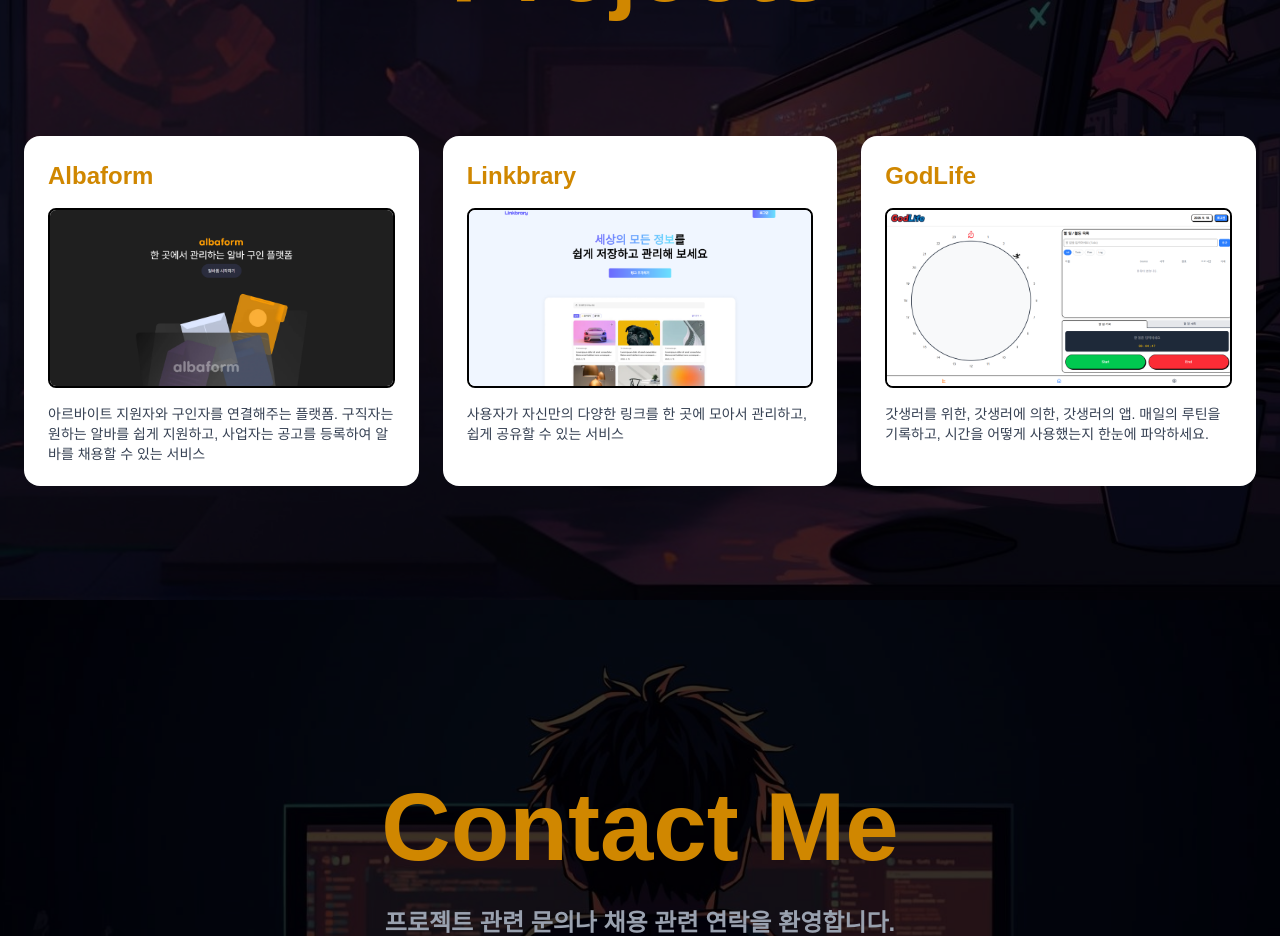
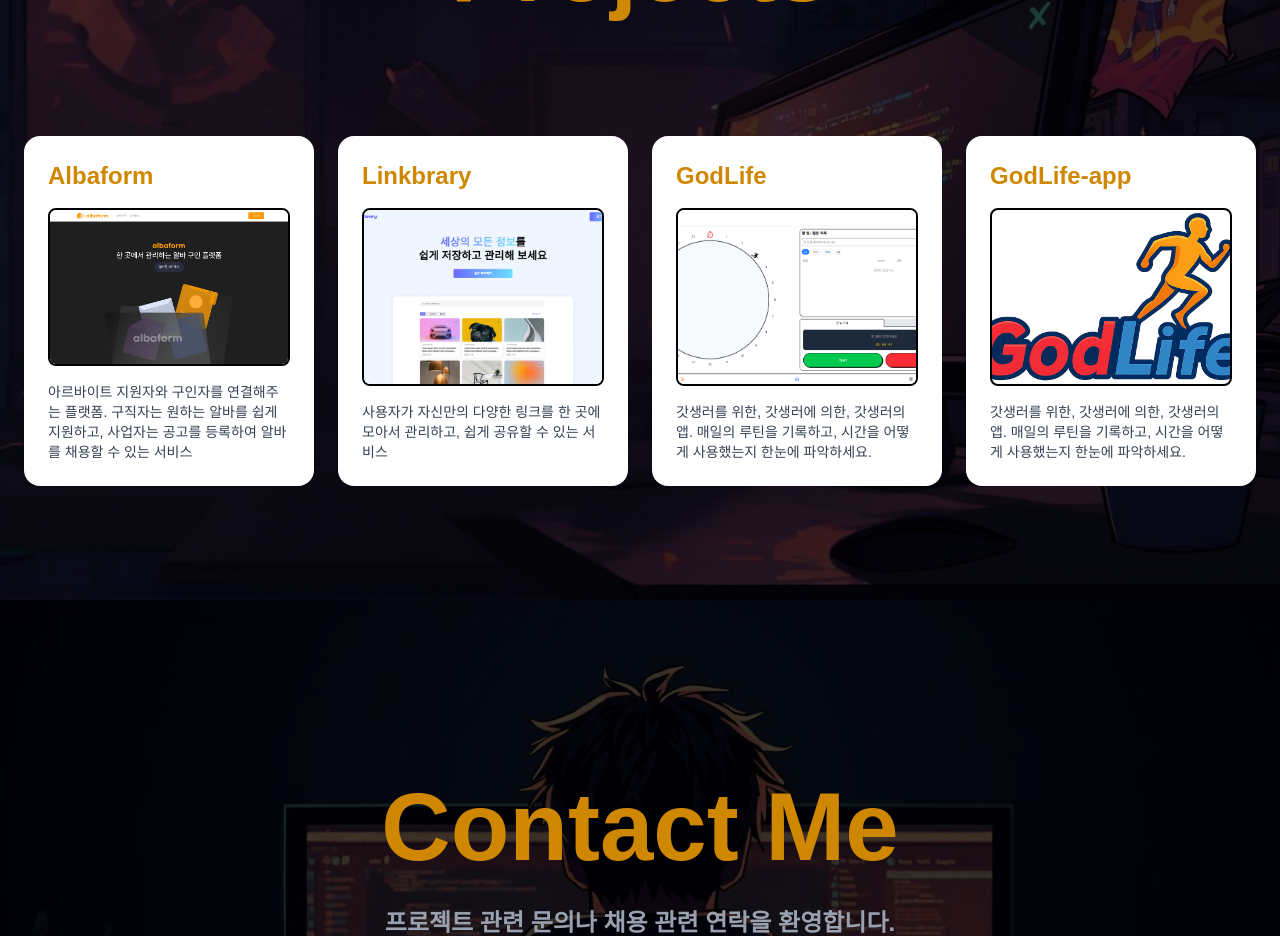
Before and after one commit to venise5224/PortFolio, a Next.js app: page / in a window 1280 px wide. Shown: the part 1800-2736 px from the top of the page. Built offline with nearby package versions, Linux system fonts and the light colour scheme.

Commit message:
feat: GodLife-app 프로젝트 추가

```diff
--- a/next.config.ts
+++ b/next.config.ts
@@ -3,7 +3,11 @@ import { NextConfig } from "next";
 const nextConfig: NextConfig = {
   reactStrictMode: true,
   images: {
-    domains: ["opengraph.githubassets.com", "linkbrary-sooty.vercel.app"],
+    domains: [
+      "opengraph.githubassets.com",
+      "linkbrary-sooty.vercel.app",
+      "expo.dev",
+    ],
   },
 };
 
--- a/src/components/Project.tsx
+++ b/src/components/Project.tsx
@@ -44,7 +44,7 @@ const Project = () => {
     {
       title: "GodLife",
       type: "개인",
-      period: "2025.08 ~ 2024.09",
+      period: "2025.08 ~ 2025.09",
       description:
         "갓생러를 위한, 갓생러에 의한, 갓생러의 앱. 매일의 루틴을 기록하고, 시간을 어떻게 사용했는지 한눈에 파악하세요.",
       imageUrl: "/images/GodLife_Thumbnail.png",
@@ -57,6 +57,22 @@ const Project = () => {
         "Firebase Authentication 연동 → 이메일/비밀번호 및 Google 간편 로그인 기능 구현으로 UX 개선",
         "모바일 환경 대응을 위해 767px 이하에서 탭 기반 반응형 레이아웃 설계 → 전 기능 접근 가능",
         "활동 계획과 기록을 시각화한 타임라인 UI 설계 → 사용자 몰입도 향상 및 일과 기록 흐름 개선",
+      ],
+    },
+    {
+      title: "GodLife-app",
+      type: "개인",
+      period: "2025.09 ~ 2025.10",
+      description:
+        "갓생러를 위한, 갓생러에 의한, 갓생러의 앱. 매일의 루틴을 기록하고, 시간을 어떻게 사용했는지 한눈에 파악하세요.",
+      imageUrl: "/images/GodLifeLogo.png",
+      qrCode: "/images/GodLife-app-QR.png",
+      githubUrl: "https://github.com/venise5224/GodLife-app",
+      techStack: ["React Native (Expo)", "TypeScript", "Tailwind", "Zustand"],
+      troubles: [
+        "웹의 시맨틱 태그를 사용할 수 없어, RN 컴포넌트로 View, Text 등 재작성",
+        "Next.js의 라우팅 구조를 그대로 사용할 수 없어, React Navigation (Stack, Tab) 도입",
+        "웹처럼 스타일링을 위해 Tailwind RN 도입",
       ],
     },
   ];
--- a/src/components/modal/ProjectModal.tsx
+++ b/src/components/modal/ProjectModal.tsx
@@ -51,6 +51,26 @@ const ProjectModal = ({ project, onClose }: ProjectModalProps) => {
           {project.description}
         </p>
 
+        {project.qrCode && (
+          <div className="mt-4 flex items-center gap-6">
+            <h4 className="font-semibold text-base md:text-lg text-yellow-600">
+              QR 코드
+            </h4>
+            <div className="flex flex-col items-center mt-2">
+              <span className="text-sm text-gray-500">
+                Expo Go 앱으로 스캔하세요
+              </span>
+              <Image
+                src={project.qrCode}
+                alt="QR 코드"
+                width={150}
+                height={150}
+                className="mt-2 border rounded"
+              />
+            </div>
+          </div>
+        )}
+
         {/* GitHub / 배포 URL */}
         <div className="mt-4 flex items-center gap-6">
           <h4 className="font-semibold text-base md:text-lg text-yellow-600">
@@ -64,6 +84,7 @@ const ProjectModal = ({ project, onClose }: ProjectModalProps) => {
           >
             GitHub URL
           </Link>
+          {project.link && (
             <Link
               href={project.link}
               target="_blank"
@@ -72,6 +93,7 @@ const ProjectModal = ({ project, onClose }: ProjectModalProps) => {
             >
               배포 URL
             </Link>
+          )}
         </div>
 
         {/* 사용 기술 */}
--- a/src/types/project.ts
+++ b/src/types/project.ts
@@ -4,7 +4,8 @@ export interface ProjectType {
   period: string;
   description: string;
   imageUrl: string;
-  link: string;
+  link?: string;
+  qrCode?: string;
   githubUrl: string;
   techStack: string[];
   troubles: string[];
```
Also changed, not shown: public/images/GodLife-app-QR.png (added), public/images/GodLifeLogo.png (added). Lines whose indentation alone changed are shown as unchanged.
